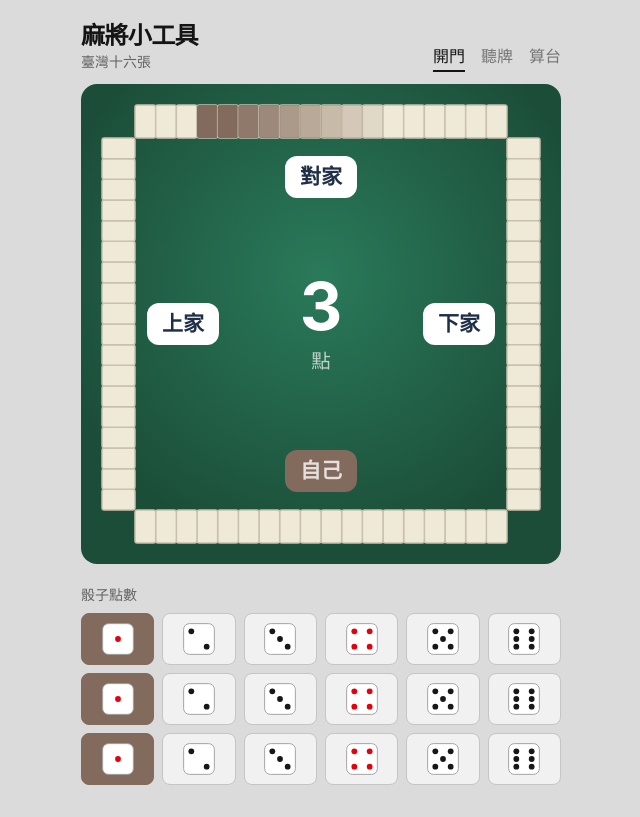
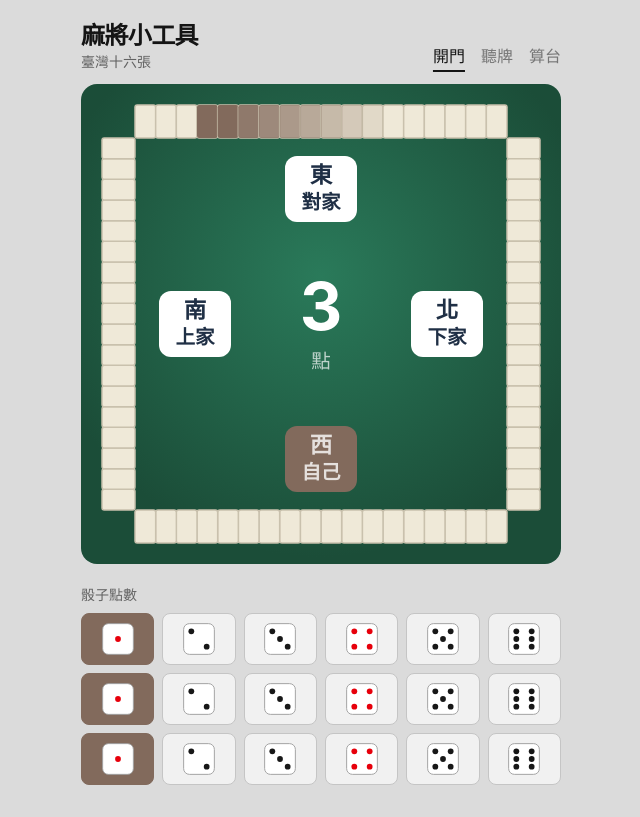
Before and after one commit to storyn26383/mahjong, a Nuxt app: page / in a window 1280 px wide. Shown: the whole page, without its empty margins (319-959 px from the left). Built offline with nearby package versions, Linux system fonts and the light colour scheme.

Commit message:
feat: label seats with winds, east on the opening wall

```diff
--- a/app/pages/index.vue
+++ b/app/pages/index.vue
@@ -21,7 +21,7 @@ const INNER_END = SIZE - INNER_START
 const STACK_WIDTH = (INNER_END - INNER_START) / STACKS_PER_WALL
 /** 高亮由頭兩墩起沿取牌方向漸淡，跨呢個數量嘅墩。 */
 const FADE_STACKS = 8
-const SEAT_LABEL_INSET = 26
+const SEAT_LABEL_INSET = 34
 /** 莊家第一手取 4 張，即 2 墩。 */
 const FIRST_DRAW_STACKS = 2
 const WALL_ORDER: Record<DrawDirection, Position[]> = {
@@ -55,6 +55,12 @@ const highlightOpacity = (index: number): number => {
   return Math.max(0, 1 - (steps - FIRST_DRAW_STACKS + 1) / FADE_STACKS)
 }
 
+/** 開門嗰面係東，之後逆時針（自己→下家→對家→上家）補南西北。 */
+const WIND_NAMES = ['東', '南', '西', '北']
+const SEAT_ORDER = [Position.Bottom, Position.Right, Position.Top, Position.Left]
+const windOf = (position: Position): string =>
+  WIND_NAMES[(SEAT_ORDER.indexOf(position) - SEAT_ORDER.indexOf(result.value.wall) + SEAT_ORDER.length) % SEAT_ORDER.length]!
+
 const SEAT_LABEL_POINTS: Record<Position, { x: number, y: number }> = {
   [Position.Bottom]: { x: SIZE / 2, y: INNER_END - SEAT_LABEL_INSET },
   [Position.Right]: { x: INNER_END - SEAT_LABEL_INSET - 6, y: SIZE / 2 },
@@ -76,12 +82,18 @@ const SEAT_LABEL_POINTS: Record<Position, { x: number, y: number }> = {
           />
         </g>
         <g v-for="(point, position) in SEAT_LABEL_POINTS" :key="position">
-          <rect :x="point.x - 24" :y="point.y - 14" width="48" height="28" rx="8" :fill="position === Position.Bottom ? 'var(--color-neutral)' : '#ffffff'" />
+          <rect :x="point.x - 24" :y="point.y - 22" width="48" height="44" rx="8" :fill="position === Position.Bottom ? 'var(--color-neutral)' : '#ffffff'" />
           <text
-            :x="point.x" :y="point.y + 1"
+            :x="point.x" :y="point.y - 8"
             text-anchor="middle" dominant-baseline="middle"
             :fill="position === Position.Bottom ? 'var(--color-neutral-content)' : '#1f2f45'"
-            font-size="14" font-weight="700"
+            font-size="15" font-weight="700"
+          >{{ windOf(position) }}</text>
+          <text
+            :x="point.x" :y="point.y + 10"
+            text-anchor="middle" dominant-baseline="middle"
+            :fill="position === Position.Bottom ? 'var(--color-neutral-content)' : '#1f2f45'"
+            font-size="13" font-weight="700"
           >{{ POSITION_LABELS[position] }}</text>
         </g>
         <text :x="SIZE / 2" :y="SIZE / 2 - 8" text-anchor="middle" dominant-baseline="middle" fill="#ffffff" font-size="44" font-weight="700">{{ result.skippedStacks }}</text>
```
